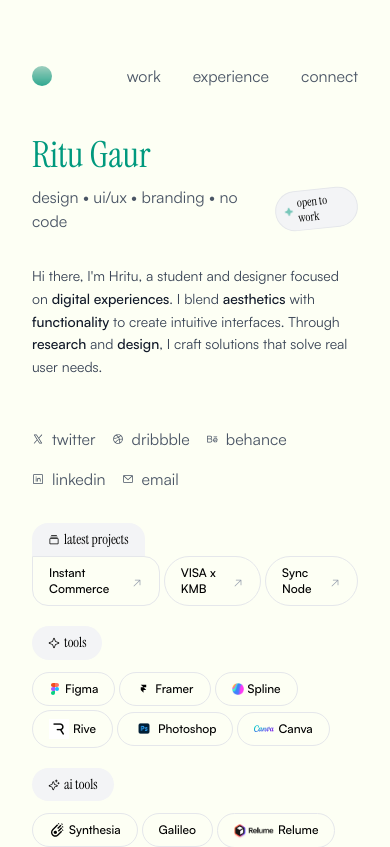
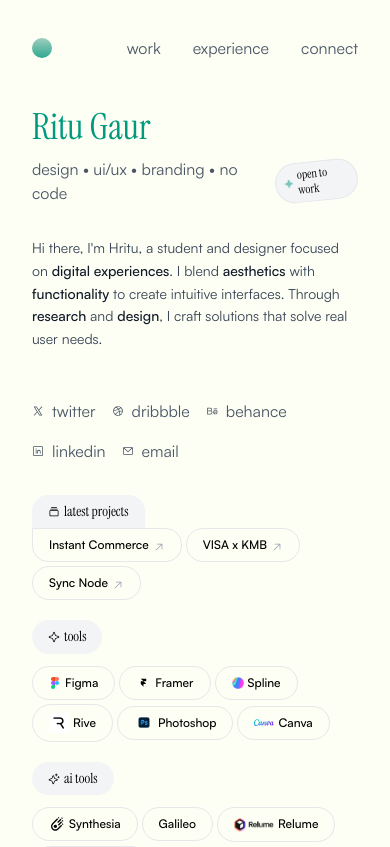
Before and after one commit to suraj-xd/design-portfolio, a Next.js app: page / in a window 390 px wide. Shown: the top 847 px of the page. Built offline with nearby package versions, Linux system fonts and the light colour scheme.

Commit message:
stylings fixes

```diff
--- a/src/components/header.tsx
+++ b/src/components/header.tsx
@@ -8,7 +8,7 @@
 export default function Header() {
   const pathname = usePathname();
   return (
-    <header className="mt-10 flex w-full items-center justify-between px-8 py-6">
+    <header className="mt-3 flex w-full items-center justify-between px-8 py-6 sm:mt-10">
       <div className="flex items-center">
         {pathname === homeUrl ? (
           <Image
--- a/src/components/homepage/projects/projects.tsx
+++ b/src/components/homepage/projects/projects.tsx
@@ -19,7 +19,7 @@
         latest projects
       </div>
 
-      <div className="flex items-center justify-start gap-1 rounded-full rounded-t-none">
+      <div className="flex flex-wrap items-center justify-start gap-1 rounded-full rounded-t-none">
         {projectsData.map((project, index) => (
           <ProjectTooltip key={project.id} project={project}>
             <Link href={project.href} target="_blank">
--- a/src/constants/app-info.ts
+++ b/src/constants/app-info.ts
@@ -13,6 +13,8 @@
     index: true,
     follow: true,
   },
+  viewport:
+    "minimum-scale=1, initial-scale=1, width=device-width, shrink-to-fit=no, viewport-fit=cover",
 };
 
 export const prodUrl =
--- a/src/styles/globals.css
+++ b/src/styles/globals.css
@@ -57,3 +57,12 @@
   overscroll-behavior: none;
   background-color: #fdfff4;
 }
+
+input[type="text"],
+input[type="password"],
+input[type="email"],
+textarea,
+select {
+  zoom: none;
+  -webkit-tap-highlight-color: transparent;
+}
```
